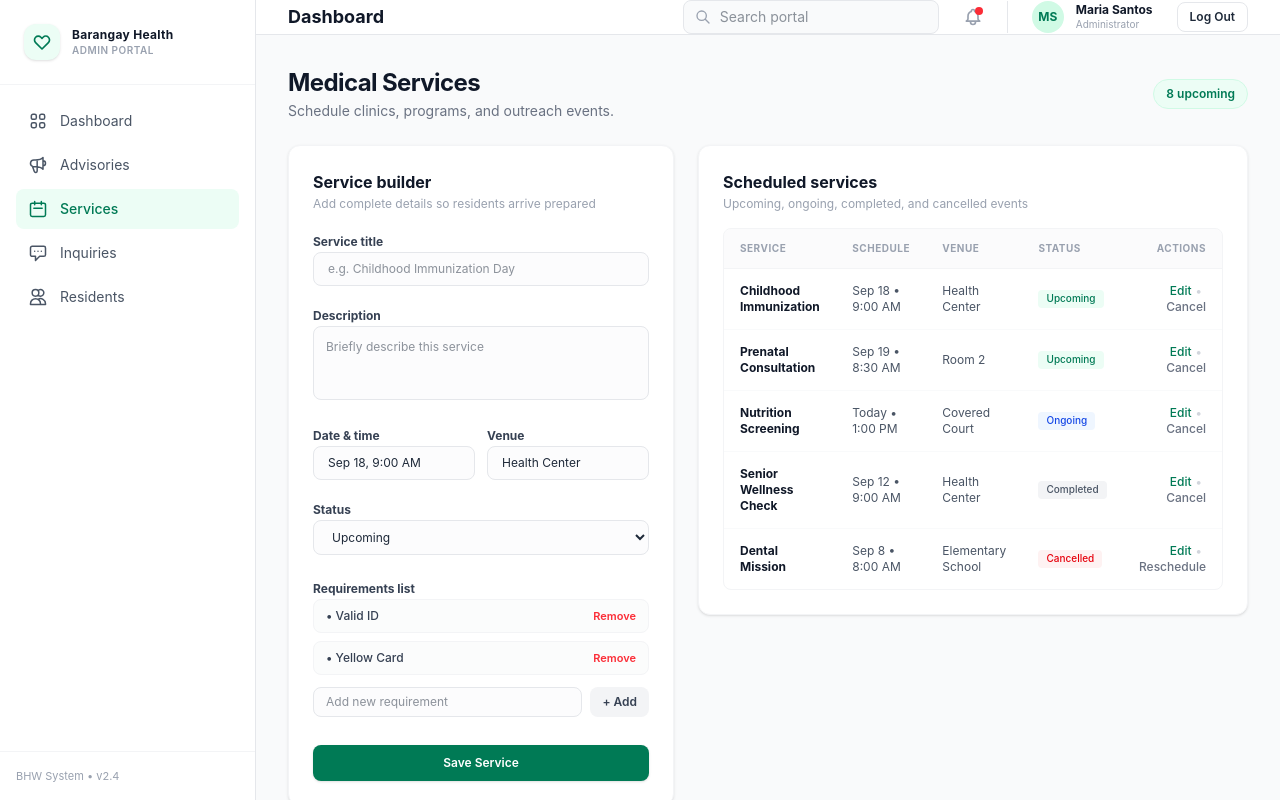
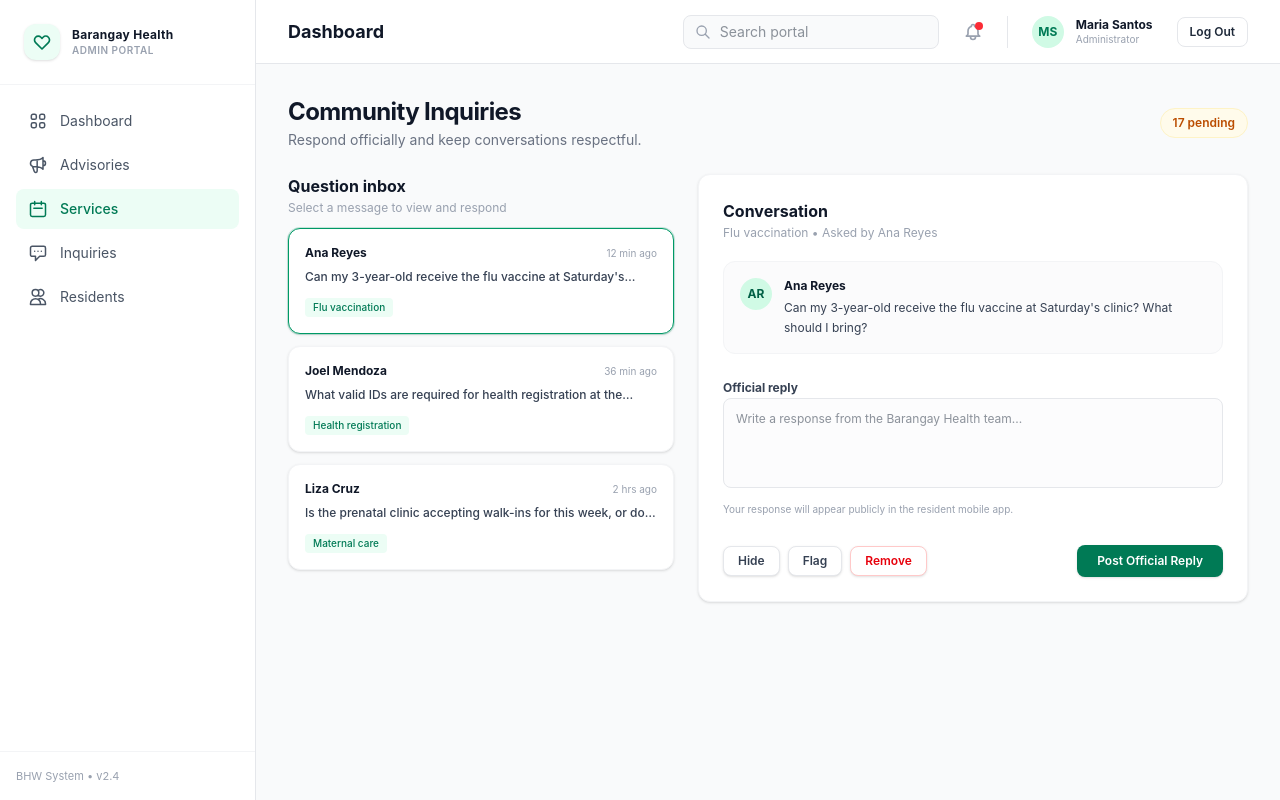
Before and after one commit to raParadillo/CarmenPulseWeb, a Vue app: page / in a window 1280 px wide. Built offline with nearby package versions, Linux system fonts and the light colour scheme; the HTML template or start-up script is replaced by a standard one.

Commit message:
feature: added the inquiries page

```diff
--- a/src/App.vue
+++ b/src/App.vue
@@ -1,11 +1,12 @@
 <script setup lang="ts">
 //import Dashboard from './views/Dashboard.vue'
 //import AdvisoriesView from './views/AdvisoriesView.vue';
-import ServicesView from './views/Services.vue';
+//import ServicesView from './views/Services.vue';
+import InquiriesView from './views/InquiriesView.vue';
 </script>
 
 <template>
-  <ServicesView/>
+  <InquiriesView/>
 </template>
 
 <style scoped></style>
--- /dev/null
+++ b/src/views/InquiriesView.vue
@@ -0,0 +1,154 @@
+<script setup lang="ts">
+import { ref } from 'vue'
+import Header from './Authentication/Components/Header.vue'
+import Sidebar from './Authentication/Components/Sidebar.vue'
+
+interface Inquiry {
+    id: number
+    author: string
+    time: string
+    question: string
+    category: string
+    initials: string
+}
+
+const inquiries = ref<Inquiry[]>([
+    { id: 1, author: 'Ana Reyes', time: '12 min ago', question: 'Can my 3-year-old receive the flu vaccine at Saturday\'s clinic? What should I bring?', category: 'Flu vaccination', initials: 'AR' },
+    { id: 2, author: 'Joel Mendoza', time: '36 min ago', question: 'What valid IDs are required for health registration at the barangay hall?', category: 'Health registration', initials: 'JM' },
+    { id: 3, author: 'Liza Cruz', time: '2 hrs ago', question: 'Is the prenatal clinic accepting walk-ins for this week, or do I need an appointment?', category: 'Maternal care', initials: 'LC' },
+])
+
+// Using the non-null assertion (!) guarantees TypeScript it's defined
+const activeInquiry = ref<Inquiry>(inquiries.value[0]!)
+const replyText = ref('')
+
+const selectInquiry = (item: Inquiry) => {
+    activeInquiry.value = item
+    replyText.value = ''
+}
+
+const postReply = () => {
+    if (!replyText.value.trim()) {
+        alert('Please write a response first.')
+        return
+    }
+    alert('Official reply posted successfully!')
+    replyText.value = ''
+}
+</script>
+
+<template>
+    <div class="flex min-h-screen bg-gray-50 font-sans text-gray-800">
+        <!-- Sidebar Component -->
+        <Sidebar />
+
+        <!-- Right Side Layout Area -->
+        <div class="flex-1 flex flex-col h-screen overflow-y-auto">
+            <!-- Top Header Component -->
+            <Header />
+
+            <!-- Main Body -->
+            <main class="p-8 space-y-6 max-w-7xl w-full mx-auto">
+
+                <!-- Page Header Info -->
+                <div class="flex items-center justify-between">
+                    <div>
+                        <h1 class="text-2xl font-bold text-gray-900 tracking-tight">Community Inquiries</h1>
+                        <p class="text-sm text-gray-500 mt-0.5">Respond officially and keep conversations respectful.
+                        </p>
+                    </div>
+                    <span
+                        class="text-xs font-semibold text-amber-700 bg-amber-50 px-3 py-1.5 rounded-full border border-amber-100">
+                        17 pending
+                    </span>
+                </div>
+
+                <!-- Content Grid: Inbox List (Left) & Conversation Panel (Right) -->
+                <div class="grid grid-cols-1 lg:grid-cols-12 gap-6 items-start">
+
+                    <!-- Left Column: Question Inbox List (cols 5) -->
+                    <div class="lg:col-span-5 space-y-3">
+                        <div>
+                            <h3 class="text-base font-bold text-gray-900">Question inbox</h3>
+                            <p class="text-xs text-gray-400 mt-0.5">Select a message to view and respond</p>
+                        </div>
+
+                        <div class="space-y-3">
+                            <div v-for="item in inquiries" :key="item.id" @click="selectInquiry(item)" :class="[
+                                'bg-white rounded-xl border p-4 transition-all cursor-pointer shadow-sm space-y-2',
+                                activeInquiry.id === item.id ? 'border-emerald-600 ring-1 ring-emerald-600/20' : 'border-gray-100 hover:border-gray-200'
+                            ]">
+                                <div class="flex items-center justify-between">
+                                    <span class="text-xs font-bold text-gray-900">{{ item.author }}</span>
+                                    <span class="text-[10px] text-gray-400">{{ item.time }}</span>
+                                </div>
+                                <p class="text-xs text-gray-700 line-clamp-1 font-medium">{{ item.question }}</p>
+                                <span
+                                    class="inline-block text-[10px] text-emerald-700 bg-emerald-50 px-2 py-0.5 rounded font-medium">
+                                    {{ item.category }}
+                                </span>
+                            </div>
+                        </div>
+                    </div>
+
+                    <!-- Right Column: Conversation Detail Panel (cols 7) -->
+                    <div class="lg:col-span-7 bg-white rounded-xl border border-gray-100 shadow-sm p-6 space-y-5">
+                        <div>
+                            <h3 class="text-base font-bold text-gray-900">Conversation</h3>
+                            <p class="text-xs text-gray-400 mt-0.5">{{ activeInquiry.category }} • Asked by {{
+                                activeInquiry.author }}</p>
+                        </div>
+
+                        <!-- Resident Message Bubble -->
+                        <div class="flex items-start space-x-3 bg-gray-50/70 p-4 rounded-xl border border-gray-100">
+                            <div
+                                class="w-8 h-8 rounded-full bg-emerald-100 text-emerald-800 font-bold text-xs flex items-center justify-center shrink-0">
+                                {{ activeInquiry.initials }}
+                            </div>
+                            <div class="space-y-1">
+                                <p class="text-xs font-bold text-gray-900">{{ activeInquiry.author }}</p>
+                                <p class="text-xs text-gray-700 leading-relaxed">{{ activeInquiry.question }}</p>
+                            </div>
+                        </div>
+
+                        <!-- Official Reply Input Box -->
+                        <div class="space-y-2">
+                            <label class="text-xs font-bold text-gray-700">Official reply</label>
+                            <textarea v-model="replyText" rows="4"
+                                placeholder="Write a response from the Barangay Health team..."
+                                class="w-full bg-gray-50/50 border border-gray-200 rounded-lg p-3 text-xs focus:outline-none focus:ring-2 focus:ring-emerald-500 text-gray-800 resize-none"></textarea>
+                            <p class="text-[10px] text-gray-400">Your response will appear publicly in the resident
+                                mobile app.</p>
+                        </div>
+
+                        <!-- Action Buttons Row -->
+                        <div class="flex items-center justify-between pt-2">
+                            <div class="flex items-center space-x-2">
+                                <button
+                                    class="bg-white border border-gray-200 hover:bg-gray-50 text-gray-700 text-xs font-semibold px-3.5 py-1.5 rounded-lg shadow-sm transition-colors cursor-pointer">
+                                    Hide
+                                </button>
+                                <button
+                                    class="bg-white border border-gray-200 hover:bg-gray-50 text-gray-700 text-xs font-semibold px-3.5 py-1.5 rounded-lg shadow-sm transition-colors cursor-pointer">
+                                    Flag
+                                </button>
+                                <button
+                                    class="bg-white border border-red-200 hover:bg-red-50 text-red-600 text-xs font-semibold px-3.5 py-1.5 rounded-lg shadow-sm transition-colors cursor-pointer">
+                                    Remove
+                                </button>
+                            </div>
+
+                            <button @click="postReply"
+                                class="bg-emerald-700 hover:bg-emerald-800 text-white font-semibold text-xs px-5 py-2 rounded-lg shadow-sm transition-colors cursor-pointer">
+                                Post Official Reply
+                            </button>
+                        </div>
+
+                    </div>
+
+                </div>
+
+            </main>
+        </div>
+    </div>
+</template>
```
